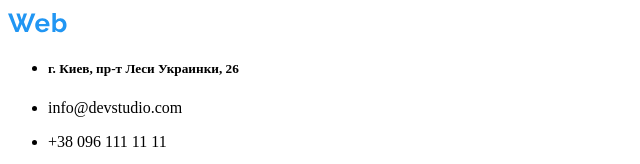
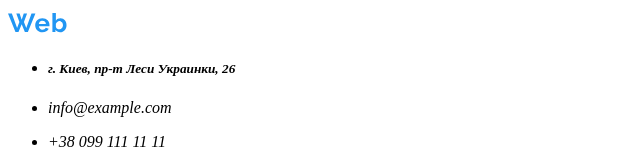
Before and after one commit to BohdanV32/goit-markup-hw-01v2, a plain HTML site: page index.html in a window 1280 px wide. Shown: the part 2990-3154 px from the top of the page, 0-640 px from the left. Drawn offline with Linux system fonts and the light colour scheme.

Commit message:
вносит правки в адрес

```diff
--- a/index.html
+++ b/index.html
@@ -61,11 +61,13 @@
     <footer>
         <div>
             <a href="./"><img src="./imgs/WebStudio.svg" alt="логотип"></a>
-            <ul>
-                <li><h5>г. Киев, пр-т Леси Украинки, 26</h5></li>
-                <li><p>info@devstudio.com</p></li>
-                <li><p>+38 096 111 11 11</p></li>
-            </ul>
+            <address>
+                <ul>
+                    <li><h5>г. Киев, пр-т Леси Украинки, 26</h5></li>
+                    <li><p>info@example.com</p></li>
+                    <li><p>+38 099 111 11 11</p></li>
+                </ul>
+            </address>
         </div>
     </footer>
 </body>
```
